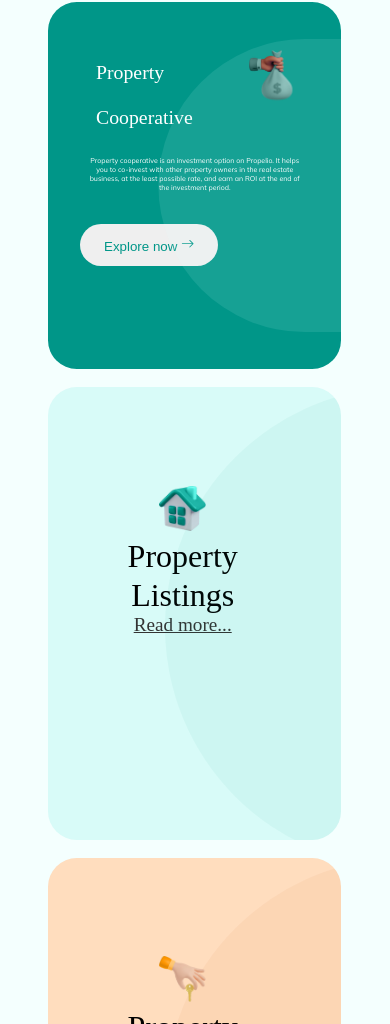
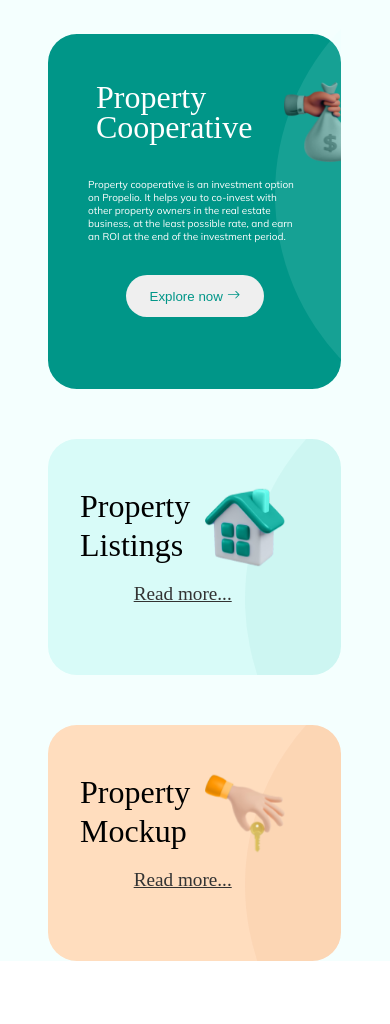
Before and after one commit to Muthimaeenah/propelio-project, a React (Vite) app: page / in a window 390 px wide. Shown: the part 2439-3463 px from the top of the page. Built offline with nearby package versions, Linux system fonts and the light colour scheme; a web font is replaced by a local one.

Commit message:
landing page responsiveness

```diff
--- a/src/AchieveComponent/Achieve.css
+++ b/src/AchieveComponent/Achieve.css
@@ -90,7 +90,7 @@
     .section_3B hr{
         height: 8rem;
         position: absolute;
-        top: -23.8%;
+        top: -27.8%;
         left: 75%;
     }
     .section_3A h2{
--- a/src/FaqComponent/Accordion.css
+++ b/src/FaqComponent/Accordion.css
@@ -78,12 +78,12 @@
         margin: 1.5rem auto;
     }
     .accordion-header {
-        font-size: 7.29px;
+        font-size: 18px;
     }
     .accordion-content h4{
-        font-size: 7.29px;
+        font-size: 18px;
     }
     .accordion-content p {
-        font-size: 6.08px;
+        font-size: 1rem;
     }
 }
--- a/src/FeaturedComponent/ProductSlider.css
+++ b/src/FeaturedComponent/ProductSlider.css
@@ -126,6 +126,9 @@
     font-size: 21px;
     font-weight: 400;
   }
+  .productBox{
+    grid-template-columns: repeat(2,1fr);
+  }
   .Project{
     width: 15rem;
     height: 15rem;
--- a/src/FeaturedComponent/ProductSlider.jsx
+++ b/src/FeaturedComponent/ProductSlider.jsx
@@ -49,7 +49,7 @@
 
       <Swiper
         className='productBox'
-        slidesPerView={3}        // Show 3 slides per view
+        slidesPerView={2}        // Show 2 slides per view
         spaceBetween={20}        // Space between slides
         loop={true}              // Enable looping
         // autoplay={{ delay: 3000 }}  // Autoplay with delay
@@ -69,8 +69,8 @@
             </div>
             <div  className="project_subheading">
              <div><img src={slidervicon} alt="logo" className="video-logo"/></div>
-             <h4 className="product-name">{product.title}</h4>
-             <p className="product_location"> <BsGeoAlt />{product.location}</p>
+               <h4 className="product-name">{product.title}</h4>
+               <p className="product_location"> <BsGeoAlt />{product.location}</p>
              <div className="product_details">
                 <img src={vector} alt="vector" class="vector" />
                 <p>{product.km}</p>
--- a/src/OurSerrviceComponent/OurServive.css
+++ b/src/OurSerrviceComponent/OurServive.css
@@ -159,7 +159,7 @@
         font-size: 21px;
     }
     .section5_heading p{
-        font-size: 7px;
+        font-size: 12px;
     }
     .section_5_box{
         display: flex;
@@ -169,28 +169,54 @@
         overflow-x: hidden;
     }
     .section5_box1{
-        height: 30%;
+        height: 38%;
         width: 100%;
         padding: 1rem ;
+        margin-top: 2rem;
+        position: relative;
     }
-    .eclipse1{
-        position: absolute;
-        top: 0;
-        left: 50%;
-        height: 100%;
-        width: 100%;
+    .eclipse1, .eclipse2, .eclipse3{
+        height: 20rem;
     }
+    .now5{
+        display: grid;
+        place-content: center;
+        margin: 1rem auto;
+    }
+
     .section5_box1 img, .section5_box2 img, .section5_box3 img{
-        width: 47px;
-        height: 50px;
+        width: 80px;
+        height: 80px;
     }
     .section5-title{
-        font-size: 19.8px;
+        font-size: 32px;
         font-weight: 400;
+        line-height: 30px;
     }
     .section_5A p{
-        font-size: 7px;
+        font-size: 10px;
         padding: 0 auto;
-        text-align: center;
+        text-align: start;
+    }
+    .section5_box2, .section5_box3{
+        height: 15rem;
+        width: 100%;
+        padding-top: -2rem;
+        margin-top: 2rem;
+        overflow: hidden;
+    }
+    .section_5AB{
+        padding-top: 0rem;
+    }
+    .section_5AB h2{
+        text-align: start;
+    }
+    .property{
+      display: flex;
+      flex-direction: row-reverse;
+      justify-content: space-between;
+    }
+    .read{
+        padding-top: 1rem;
     }
 }
--- a/src/OurSerrviceComponent/OurServive.jsx
+++ b/src/OurSerrviceComponent/OurServive.jsx
@@ -32,18 +32,22 @@
                     <div className="section5_box2">
                         <div className="eclipse2"></div>
                         <div className="section_5AB">
-                            <img src={property} alt="section5-logo"/>
-                            <h2> Property Listings</h2>
-                            <p><Link to="/comingsoon">Read more...</Link></p>
+                            <div className='property'>
+                                <img src={property} alt="section5-logo"/>
+                                <h2> Property Listings</h2>
+                            </div>
+                            <p className='read'><Link to="/comingsoon">Read more...</Link></p>
                         </div>
                     </div>
 
                     <div class="section5_box3">
                         <div class="eclipse3"></div>
                         <div class="section_5AB">
-                            <img src={mockup} alt="section5-logo" />
-                            <h2>Property Mockup</h2>
-                            <p><Link to="/comingsoon">Read more...</Link></p>
+                            <div className='property'>
+                             <img src={mockup} alt="section5-logo" />
+                             <h2>Property Mockup</h2>
+                            </div>
+                            <p className='read'><Link to="/comingsoon">Read more...</Link></p>
                         </div>
                     </div>
                 </div>
--- a/src/WhyChooseComponent/Choose.css
+++ b/src/WhyChooseComponent/Choose.css
@@ -47,7 +47,5 @@
         justify-content: space-between;
         padding-bottom: 1rem;
     }
-    .flexible-title h2{
-        margin-right:2rem ;
-    }
+
 }
```
